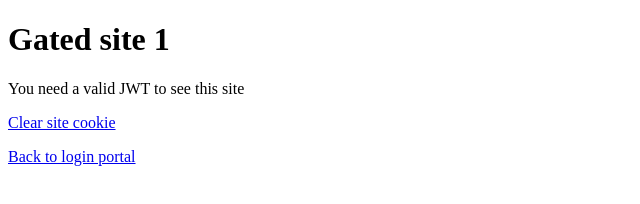
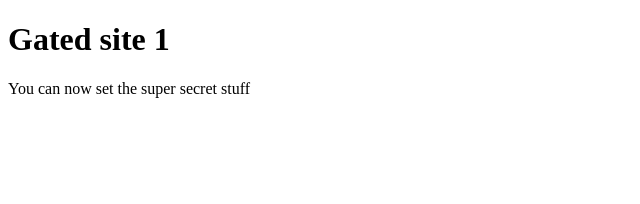
Before and after one commit to tomgenoni/gated-site, a website: page src/index.html in a window 1280 px wide. Shown: the whole page, without its empty margins (0-640 px from the left). Drawn offline with Linux system fonts and the light colour scheme.

Commit message:
Update login

```diff
--- a/src/index.html
+++ b/src/index.html
@@ -7,14 +7,6 @@
   </head>
   <body>
     <h1>Gated site 1</h1>
-    <p>
-      You need a valid JWT to see this site
-    </p>
-    <p>
-      <a href="/.netlify/functions/delete-cookie">Clear site cookie</a>
-    </p>
-    <p>
-      <a target='_blank' href="https://okta-login-portal.netlify.com/">Back to login portal</a>
-    </p>
+    <p>You can now set the super secret stuff</p>
   </body>
 </html>
```
Also changed, not shown: 1 other file.
